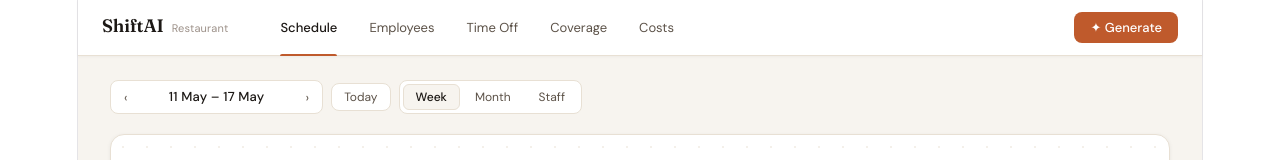
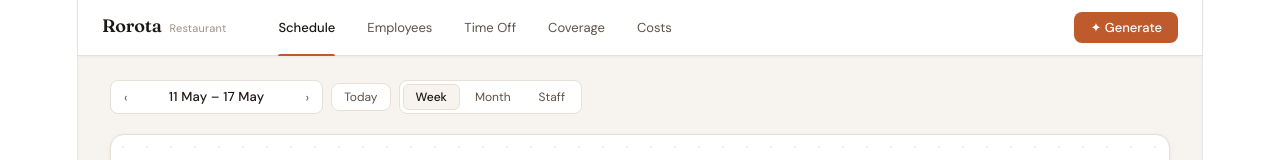
Before and after one commit to Fuck-dig/shiftplanner, a React (Vite) app: page / in a window 1280 px wide. Shown: the top 160 px of the page. Built offline with nearby package versions, Linux system fonts and the light colour scheme.

Commit message:
Rename to Rorota

```diff
--- a/index.html
+++ b/index.html
@@ -4,7 +4,8 @@
     <meta charset="UTF-8" />
     <link rel="icon" type="image/svg+xml" href="/favicon.svg" />
     <meta name="viewport" content="width=device-width, initial-scale=1.0" />
-    <title>shiftplanner</title>
+    <meta name="description" content="Rorota — Smart shift scheduling for restaurants. Role-based, hourly, automatic." />
+    <title>Rorota — Shift Scheduler</title>
   </head>
   <body>
     <div id="root"></div>
--- a/src/App.jsx
+++ b/src/App.jsx
@@ -448,7 +448,7 @@ export default function App(){
       <div style={{background:T.surface,borderBottom:`1px solid ${T.border}`,padding:'0 24px',display:'flex',alignItems:'center',gap:0,height:56,position:'sticky',top:0,zIndex:100,boxShadow:`0 1px 3px rgba(28,24,21,0.04)`}}>
         {/* Brand */}
         <div style={{display:'flex',alignItems:'baseline',gap:8,marginRight:36}}>
-          <span style={{fontFamily:"'Fraunces',serif",fontSize:18,fontWeight:600,color:T.text,letterSpacing:'-0.01em'}}>ShiftAI</span>
+          <span style={{fontFamily:"'Fraunces',serif",fontSize:18,fontWeight:600,color:T.text,letterSpacing:'-0.01em'}}>Rorota</span>
           <span style={{fontSize:11,color:T.text3,fontWeight:400}}>Restaurant</span>
         </div>
         {/* Nav */}
```
